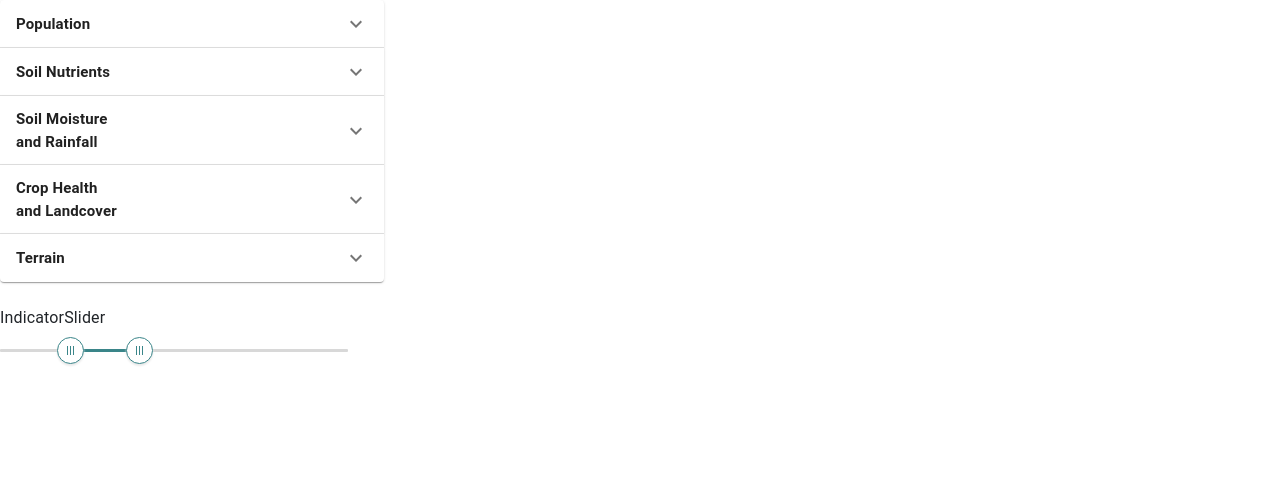
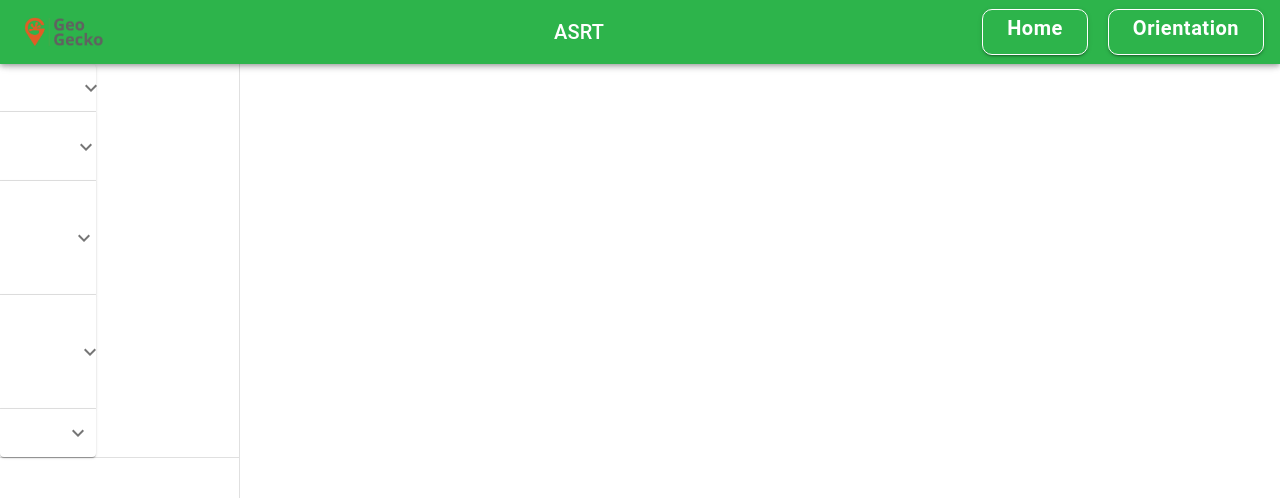
Before and after one commit to Taco-GeoGecko/ASRT, a React (Create React App) app: page / in a window 1280 px wide. Shown: the top 498 px of the page. Built offline with nearby package versions, Linux system fonts and the light colour scheme.

Commit message:
the nav bar01 component

```diff
--- a/src/App.css
+++ b/src/App.css
@@ -1,5 +1,7 @@
 .App {
   text-align: center;
+  font-family: "Arial Narrow", "Roboto", "Helvetica", sans-serif, Arial;
+
 }
 
 .App-logo {
@@ -36,3 +38,32 @@
     transform: rotate(360deg);
   }
 }
+#button{
+  background-color: #2db44b;
+  width: 100%;
+  text-transform: capitalize;
+  border-radius: 10px;
+  border: 1px solid white;
+  color: white;
+  font-size: 18px;
+}
+#button:hover{
+  background-color: white;
+  color: rgb(45, 180, 75);
+  border-color: white;
+}
+.makeStyles-drawerPaper-4 {
+  width: 300px;
+}
+
+.MuiAppBar-colorPrimary {
+  color: #fff;
+  background-color: rgb(45, 180, 75);
+}
+.makeStyles-drawerPaper-4 {
+  width: 400px;
+}
+.MuiPaper-root {
+  color: #fff;
+
+}
--- a/src/App.js
+++ b/src/App.js
@@ -1,14 +1,9 @@
 import React, {Component} from "react";
 import ControlledExpansionPanels from "./Components/SideBar";
-import CustomizedSlider from './Components/Slider';
-//import Home from "./Components/Home";
 class App extends Component{
     render(){
         return(
             <div className="App">
-                <ControlledExpansionPanels />
-                <CustomizedSlider />
-
 
             </div>
         )
--- /dev/null
+++ b/src/Components/Button.js
@@ -0,0 +1,32 @@
+import React from "react";
+import { makeStyles } from "@material-ui/core/styles";
+import Button from "@material-ui/core/Button";
+import '../App.css';
+
+const useStyles = makeStyles(theme => ({
+  button: {
+    margin: theme.spacing(1)
+  },
+  input: {
+    display: "none"
+  }
+}));
+
+export default function ContainedButtons(props) {
+  const classes = useStyles();
+
+  return (
+    <div>
+      <Button
+        id="button"
+        variant="contained"
+        color="primary"
+        className={classes.button}
+      >
+        <h5>
+          <strong>{props.caption}</strong>
+        </h5>
+      </Button>
+    </div>
+  );
+}
--- a/src/Components/Home.js
+++ b/src/Components/Home.js
@@ -1,27 +1,94 @@
-import React, { Component } from 'react';
-import ButtonAppBar from './NavBar';
-import ControlledExpansionPanels from './SideBar';
-import IndicatorThumbComponent from './Slider';
+import React from 'react';
+import { makeStyles, StylesProvider } from '@material-ui/core/styles';
+import Drawer from '@material-ui/core/Drawer';
+import AppBar from '@material-ui/core/AppBar';
+import CssBaseline from '@material-ui/core/CssBaseline';
+import Toolbar from '@material-ui/core/Toolbar';
+import Typography from '@material-ui/core/Typography';
+import Divider from '@material-ui/core/Divider';
+import geoLogo from '../Components/geoLogo.png';
+import OutlinedButtons from './Button'
+import ControlledExpansionPanels from './SideBar'
+import '../App.css';
 
 
+const drawerWidth = 240;
+
+const useStyles = makeStyles(theme => ({
+  root: {
+    display: 'flex',
+  },
+  appBar: {
+    zIndex: theme.zIndex.drawer + 1,
+
+  },
+  drawer: {
+    width: drawerWidth,
+    flexShrink: 0,
+  },
+  drawerPaper: {
+    width: drawerWidth,
+  },
+  content: {
+    flexGrow: 1,
+    padding: theme.spacing(3),
+  },
+  toolbar: theme.mixins.toolbar,
+  navigation: {
+    height:  30,
+    width:80,
+    },
+    title: {
+        flexGrow: 1,
+        paddingLeft: 450
+      },
+    spacing:{
+      margin:10,
+    }
+}));
+
+export default function ClippedDrawer() {
+  const classes = useStyles();
+
+  return (
+  <StylesProvider injectFirst>
+    <div className={classes.root}>
+      <CssBaseline />
+      <AppBar position="fixed" className={classes.appBar}>
+
+        <Toolbar>
+          <img src={geoLogo} alt="geo gecko logo" className={classes.navigation}/>
+          <Typography variant="h6" className={classes.title}>
+            ASRT
+          </Typography>
+
+          <OutlinedButtons caption="Home" />
+          <div className={classes.spacing} />
+          <OutlinedButtons caption= "Orientation" />
 
 
-class Home extends Component {
-    state = {}
-    render() {
+        </Toolbar>
+      </AppBar>
+      <Drawer
+        className={classes.drawer}
+        variant="permanent"
+        classes={{
+          paper: classes.drawerPaper,
+        }}
+      >
+        <div className={classes.toolbar} />
+        <ControlledExpansionPanels />
+        <Divider />
 
-        return (
-            <div className="Container" style={{backgroundColor:"red"}}>
-                <div className="row" style={{backgroundColor:"green"}}>
-                    <div className="col-lg-12"></div>
-                </div>
-                <div className="row" style={{backgroundColor:"blue"}}>
-                    <div className="col-lg-4"></div>
-                    <div className="col-lg-8"></div>
-                </div>
-            </div>
-         );
-    }
+      </Drawer>
+      <main className={classes.content}>
+        <div className={classes.toolbar} />
+        <Typography paragraph>
+
+        </Typography>
+
+      </main>
+    </div>
+    </StylesProvider>
+  );
 }
-
-export default Home;
--- a/src/Components/SideBar.js
+++ b/src/Components/SideBar.js
@@ -9,7 +9,7 @@ import ExpandMoreIcon from '@material-ui/icons/ExpandMore';
 
 const useStyles = makeStyles(theme => ({
   root: {
-    width: '30%',
+    width: '40%',
   },
   heading: {
     fontSize: theme.typography.pxToRem(15),
--- a/src/index.js
+++ b/src/index.js
@@ -3,10 +3,12 @@ import ReactDOM from 'react-dom';
 import './index.css';
 import 'bootstrap/dist/css/bootstrap.css';
 import App from './App';
+import ClippedDrawer from './Components/Home';
+
 
 //import * as serviceWorker from './serviceWorker';
 
-ReactDOM.render(<App/>, document.getElementById('root'));
+ReactDOM.render(<ClippedDrawer />, document.getElementById('root'));
 
 // If you want your app to work offline and load faster, you can change
 // unregister() to register() below. Note this comes with some pitfalls.
```
Also changed, not shown: src/Components/NavBarBody.js (renamed from src/Components/NavBar.js, +3 -5 lines).
